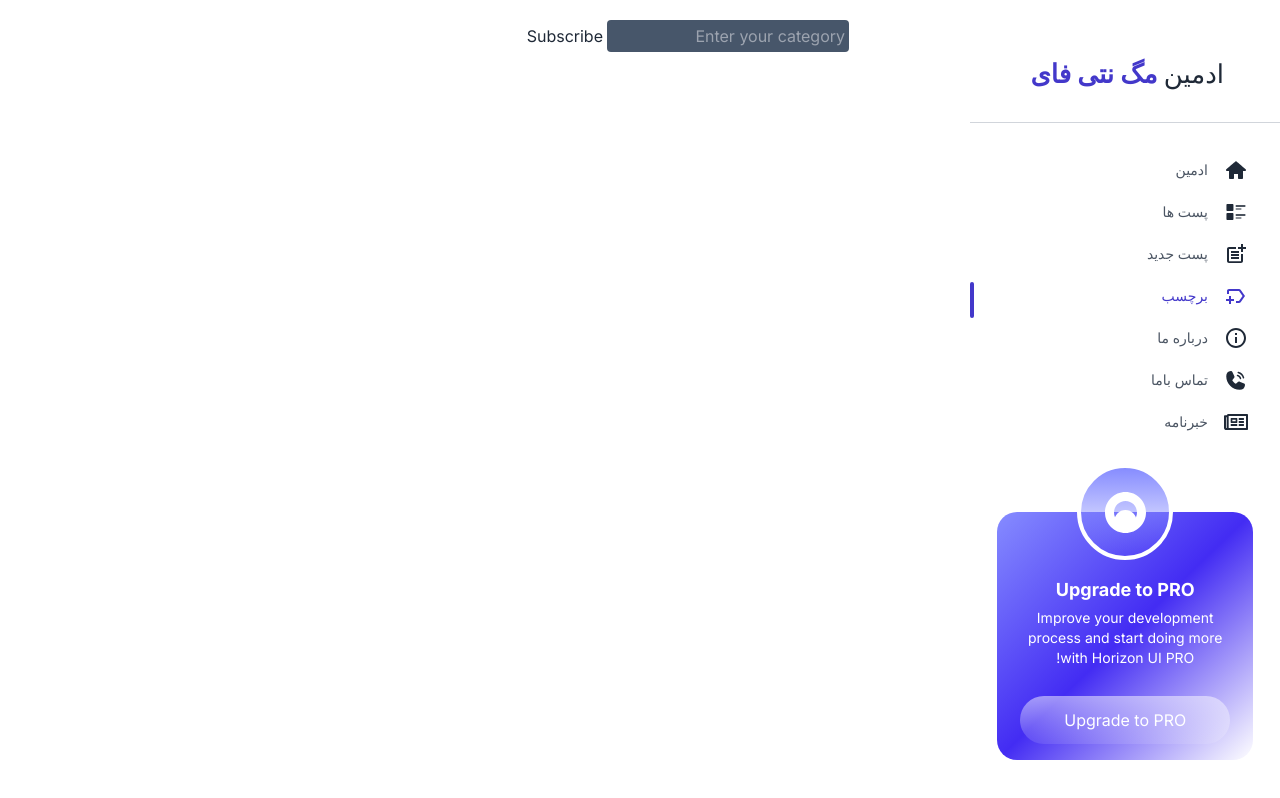
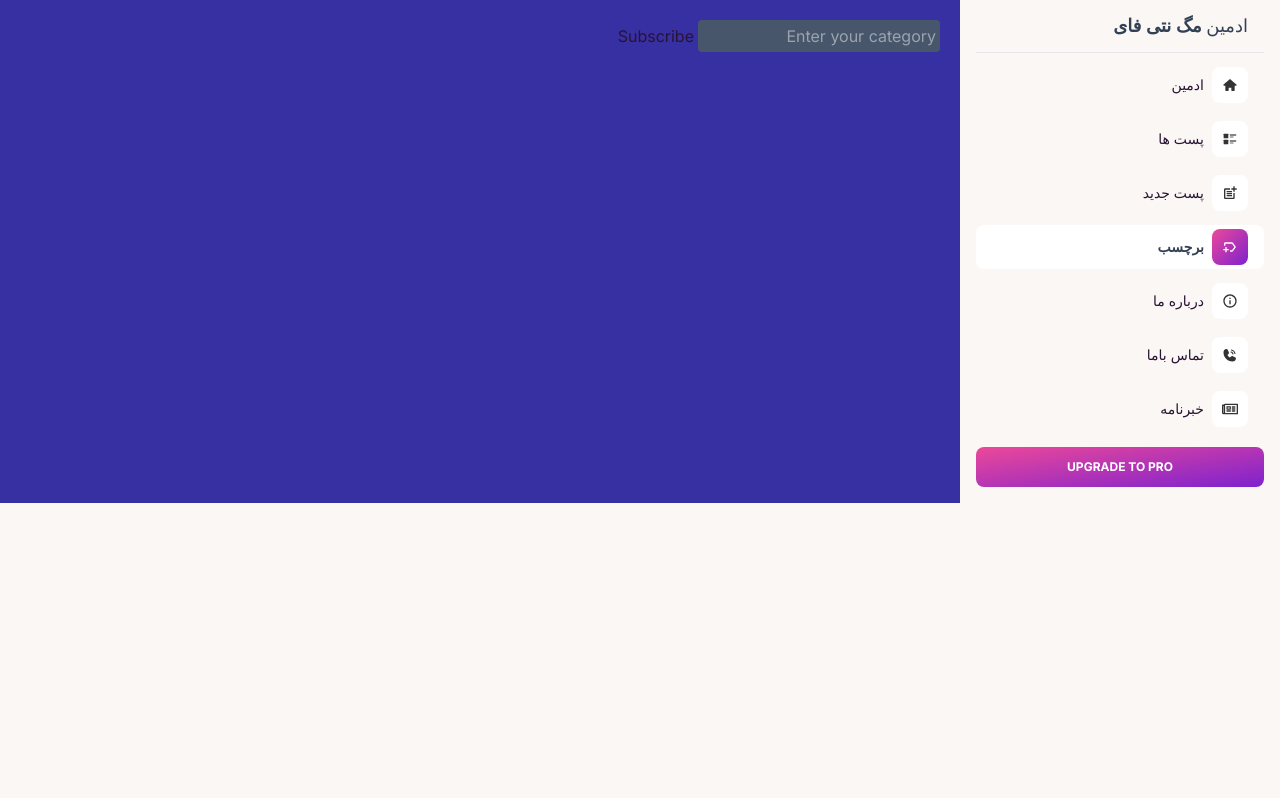
Before and after one commit to homayunmmdy/Magnitify, a Next.js app: page /admin/category in a window 1280 px wide. Built offline with nearby package versions, Linux system fonts and the light colour scheme; sample sign-in values are in the browser's storage.

Commit message:
admin page

```diff
--- a/app/admin/layout.jsx
+++ b/app/admin/layout.jsx
@@ -1,12 +1,10 @@
-'use client'
-import React, { useEffect } from 'react'
-import { useRouter } from 'next/navigation';
+"use client";
+import React, { useEffect } from "react";
+import { useRouter } from "next/navigation";
 import AdminSidbar from "../ui/admin/Sidebar";
 
-export default function AdminLayout({
-    children,
-  }) {
-    const router = useRouter()
+export default function AdminLayout({ children }) {
+  const router = useRouter();
   useEffect(() => {
     const isAuthenticated = localStorage.getItem("isLoggedIn");
     if (!isAuthenticated) {
@@ -15,20 +13,16 @@ export default function AdminLayout({
   }, []);
   return (
     <div>
-        <div className="flex h-full w-full">
+      <div className="grid grid-cols-12 ">
+        <aside className="col-span-12  lg:col-span-3">
             <AdminSidbar />
-          <div className="h-full w-full bg-lightPrimary dark:!bg-navy-900">
-            <main className="mx-[12px] h-full flex-none transition-all md:pr-2 xl:mr-[403px]">
-              <div className="h-full">
+        </aside>
+        <main className="col-span-12  lg:col-span-9">
+          <div className="bg-indigo-800 w-full h-full">
             {children}
-                {/* <Breadcrumb />
-                <Routes>
-                  <Route path="/post" element={<AdminPostForm />} />
-                </Routes> */}
           </div>
         </main>
       </div>
     </div>
-      </div>
   );
 }
--- a/app/admin/posts/page.jsx
+++ b/app/admin/posts/page.jsx
@@ -1,7 +1,6 @@
 import React from "react";
-import TicketCard from "../../ui/admin/post/AdminPost";
+import PostTable from "../../ui/admin/post/PostTable";
 import GetTicket from "../../ui/home/GetTicket";
-
 
 const Posts = async () => {
   const data = await GetTicket();
@@ -13,35 +12,30 @@ const Posts = async () => {
 
   const tickets = data.tickets;
 
-  const uniqueCategories = [
-    ...new Set(tickets?.map(({ category }) => category)),
-  ];
-
   return (
     <div className="p-5">
-            <div>
-        {tickets &&
-          uniqueCategories?.map((uniqueCategory, categoryIndex) => (
-            <div
-              key={categoryIndex}
-              className="!z-5 relative flex flex-col rounded-[20px] bg-white bg-clip-border shadow-3xl shadow-shadow-500 dark:!bg-navy-800 dark:text-white dark:shadow-none w-full p-4 h-full"
-            >
-                <div className="mb-8 w-full">
-                  <h4 className="text-xl font-bold text-navy-700 dark:text-white">
-                    {uniqueCategory}
-                  </h4>
-                </div>
-                {tickets
-                  .filter((ticket) => ticket.category === uniqueCategory)
-                  .map((filteredTicket, _index) => (
-                    <TicketCard
-                      id={_index}
-                      key={_index}
-                      ticket={filteredTicket}
-                    />
+      <div>
+        {tickets && (
+          <div className="!z-5 relative flex flex-col rounded-[20px] bg-white bg-clip-border shadow-3xl shadow-shadow-500 dark:!bg-navy-800 dark:text-white dark:shadow-none w-full p-4 h-full">
+            <div className="overflow-x-auto">
+              <table className="table">
+                <thead>
+                  <tr>
+                    <th>تیتر</th>
+                    <th>لید</th>
+                    <th>ویرایش</th>
+                    <th>حذف</th>
+                  </tr>
+                </thead>
+                <tbody>
+                  {tickets.map((Post, _index) => (
+                    <PostTable id={_index} key={_index} ticket={Post} />
                   ))}
+                </tbody>
+              </table>
             </div>
-          ))}
+          </div>
+        )}
       </div>
     </div>
   );
--- a/app/layout.jsx
+++ b/app/layout.jsx
@@ -26,7 +26,7 @@ const header = (
 
 export default function RootLayout({ children }) {
   return (
-    <html dir={SiteConfig.dir} lang={SiteConfig.lang} data-theme="light">
+    <html dir={SiteConfig.dir} lang={SiteConfig.lang} data-theme="cupcake">
       {header}
       <body className={inter.className}>
         <div className="flex flex-col h-screen max-h-screen">
--- a/app/ui/admin/NavLink.jsx
+++ b/app/ui/admin/NavLink.jsx
@@ -1,14 +1,10 @@
-'use client'
 import { TiHome } from "react-icons/ti";
-import { MdOutlinePostAdd , MdInfoOutline } from "react-icons/md";
+import { MdOutlinePostAdd, MdInfoOutline } from "react-icons/md";
 import { CgFeed } from "react-icons/cg";
 import { usePathname } from "next/navigation";
 import { PiPhoneCallFill } from "react-icons/pi";
 import { FaRegNewspaper } from "react-icons/fa";
 import { MdOutlineNewLabel } from "react-icons/md";
-
-import Link from "next/link";
-
 
 const links = [
   { name: " ادمین", href: "/admin", icon: TiHome },
@@ -22,42 +18,44 @@ const links = [
 const AdminNavLink = () => {
   const pathname = usePathname();
   return (
-    <ul className="mb-auto pt-1">
+    <>
+      <div className="items-center block w-auto max-h-screen overflow-auto h-sidenav grow basis-full">
+        <ul className="flex flex-col pl-0 mb-0 gap-2">
           {links.map((link) => {
             const LinkIcon = link.icon;
             return (
-          <Link
-            key={link.name}
-            href={link.href}>
+              <li className="mt-0.5 w-full">
                 {pathname === link.href ? (
-              <div className="relative mb-3 flex hover:cursor-pointer">
-                <li className="my-[3px] flex cursor-pointer items-center px-8">
-                  <span>
-                    <LinkIcon className="h-6 w-6" color="rgb(67, 56, 202)" />
+                  <a
+                    className="py-2.7 shadow-soft-xl p-1 text-sm ease-nav-brand my-0 flex items-center whitespace-nowrap rounded-lg bg-white px-4 font-semibold text-slate-700 transition-colors"
+                    href={link.href}
+                  >
+                    <div className="bg-gradient-to-tl from-purple-700 to-pink-500 shadow-soft-2xl ml-2 flex h-9 w-9 items-center justify-center rounded-lg bg-white bg-center stroke-0 text-center xl:p-2.5">
+                      <LinkIcon size={24} color="#FFF" />
+                    </div>
+                    <span className="ml-1 duration-300 opacity-100 pointer-events-none ease-soft">
+                      {link.name}
                     </span>
-                  <p className="leading-1 flex ms-4 font-medium text-indigo-700">
+                  </a>
+                ) : (
+                  <a
+                    class="py-2.7 text-sm ease-nav-brand  p-1 my-0 flex items-center whitespace-nowrap px-4 transition-colors hover:bg-white"
+                    href={link.href}
+                  >
+                    <div class="shadow-soft-2xl ml-2 flex h-9 w-9 items-center justify-center rounded-lg bg-white bg-center stroke-0 text-center xl:p-2.5">
+                      <LinkIcon size={24} color="#333" />
+                    </div>
+                    <span class="ml-1 duration-300 opacity-100 pointer-events-none ease-soft">
                       {link.name}
-                  </p>
+                    </span>
+                  </a>
+                )}
               </li>
-                <div className="absolute top-px h-9 w-1 rounded-lg bg-indigo-700 end-0 dark:bg-indigo-400"></div>
-
-              </div>
-            ) : (
-              <div className="relative mb-3 flex hover:cursor-pointer">
-                <li className="my-[3px] flex cursor-pointer items-center px-8">
-                  <span>
-                    <LinkIcon className="h-6 w-6" />
-                  </span>
-                  <p className="leading-1 flex ms-4 font-medium text-gray-600">
-                    {link.name}
-                  </p>
-                </li>
-              </div>
-            )}
-          </Link>
             );
           })}
         </ul>
+      </div>
+    </>
   );
 };
 
--- a/app/ui/admin/Sidebar.jsx
+++ b/app/ui/admin/Sidebar.jsx
@@ -1,82 +1,61 @@
+1 | "use client"
+import React, { useState } from "react";
 import SiteConfig from "../../config/site";
-import AdminNavLink from "./NavLink";
+import AdminNavLink from "./NavLink"
 
-const AdminSidbar = () => {
+const Sidebar = () => {
+  const [isOpen, setIsOpen] = useState(false);
+
+  const toggleMenu = () => {
+
+    setIsOpen(!isOpen);
+  };
   return (
     <>
-      <div
-        className="sm:none duration-175 linear fixed !z-50 flex min-h-full flex-col bg-white pb-10 shadow-2xl shadow-white/5 transition-all dark:!bg-navy-800 dark:text-white md:!z-50 lg:!z-50 xl:!z-0 translate-x-0"
+      <div className="w-full h-full px-4">
+        <div className="flex justify-between items-center">
+        <a
+          class="block px-4 py-3 m-0 text-lg whitespace-nowrap text-slate-700"
+          href="/"
+          target="_blank"
         >
-        <span className="absolute top-4 right-4 block cursor-pointer xl:hidden">
+          ادمین
+          <span class="ml-1 font-semibold transition-all duration-200 ease-nav-brand">
+            {" "}
+            {SiteConfig.name}
+          </span>
+        </a>
         <svg
+        onClick={toggleMenu}
+                className="h-6 w-6 lg:hidden"
+                xmlns="http://www.w3.org/2000/svg"
+                fill="none"
+                viewBox="0 0 24 24"
                 stroke="currentColor"
-            fill="currentColor"
-            strokeWidth="0"
-            viewBox="0 0 20 20"
-            aria-hidden="true"
-            height="1em"
-            width="1em"
-            xmlns="http://www.w3.org/2000/svg"
               >
+                {isOpen ? (
                   <path
-              fillRule="evenodd"
-              d="M4.293 4.293a1 1 0 011.414 0L10 8.586l4.293-4.293a1 1 0 111.414 1.414L11.414 10l4.293 4.293a1 1 0 01-1.414 1.414L10 11.414l-4.293 4.293a1 1 0 01-1.414-1.414L8.586 10 4.293 5.707a1 1 0 010-1.414z"
-              clipRule="evenodd"
-            ></path>
-          </svg>
-        </span>
-        <div className="mx-[56px] mt-[50px] flex items-center">
-          <div className="mt-1 ml-1 h-2.5 font-poppins text-[26px] font-bold uppercase text-indigo-700">
-           <span className="font-medium text-gray-800 dark:text-white">ادمین</span> {SiteConfig.name}
-          </div>
-        </div>
-        <div className="mt-[58px] mb-7 h-px bg-gray-300 dark:bg-white/30"></div>
-        <AdminNavLink />
-        <div className="flex justify-center">
-          <div className="relative mt-14 flex w-[256px] justify-center rounded-[20px] bg-gradient-to-br from-[#868CFF] via-[#432CF3] to-brand-500 pb-4">
-            <div className="absolute -top-12 flex h-24 w-24 items-center justify-center rounded-full border-[4px] border-white bg-gradient-to-b from-[#868CFF] to-brand-500 dark:!border-navy-800">
-              <svg
-                width="41"
-                height="41"
-                viewBox="0 0 41 41"
-                fill="none"
-                xmlns="http://www.w3.org/2000/svg"
-              >
+                    strokeLinecap="round"
+                    strokeLinejoin="round"
+                    strokeWidth={2}
+                    d="M6 18L18 6M6 6l12 12"
+                  />
+                ) : (
                   <path
-                  d="M10.0923 27.3033H30.8176V36.3143H10.0923V27.3033Z"
-                  fill="white"
-                ></path>
-                <path
-                  d="M31.5385 29.1956C31.5385 26.2322 30.3707 23.3901 28.2922 21.2947C26.2136 19.1992 23.3945 18.022 20.4549 18.022C17.5154 18.022 14.6963 19.1992 12.6177 21.2947C10.5392 23.3901 9.37143 26.2322 9.37143 29.1956L20.4549 29.1956H31.5385Z"
-                  fill="white"
-                ></path>
-                <path
-                  fillRule="evenodd"
-                  clipRule="evenodd"
-                  d="M20.5 31.989C26.8452 31.989 31.989 26.8452 31.989 20.5C31.989 14.1548 26.8452 9.01099 20.5 9.01099C14.1548 9.01099 9.01099 14.1548 9.01099 20.5C9.01099 26.8452 14.1548 31.989 20.5 31.989ZM20.5 41C31.8218 41 41 31.8218 41 20.5C41 9.17816 31.8218 0 20.5 0C9.17816 0 0 9.17816 0 20.5C0 31.8218 9.17816 41 20.5 41Z"
-                  fill="white"
-                ></path>
+                    strokeLinecap="round"
+                    strokeLinejoin="round"
+                    strokeWidth={2}
+                    d="M4 6h16M4 12h16m-7 6h7"
+                  />
+                )}
               </svg>
         </div>
-            <div className="mt-16 flex h-fit flex-col items-center">
-              <p className="text-lg font-bold text-white">Upgrade to PRO</p>
-              <p className="mt-1 px-4 text-center text-sm text-white">
-                Improve your development process and start doing more with
-                Horizon UI PRO!
-              </p>
-              <a
-                target="blank"
-                className="text-medium mt-7 block rounded-full bg-gradient-to-b from-white/50 to-white/10 py-[12px] px-11 text-center text-base text-white hover:bg-gradient-to-b hover:from-white/40 hover:to-white/5 "
-                href="https://horizon-ui.com/pro?ref=live-free-tailwind-react"
-              >
-                Upgrade to PRO
-              </a>
-            </div>
-          </div>
-        </div>
+        <hr class="h-px mt-0 bg-transparent bg-gradient-to-r from-transparent via-black/40 to-transparent mb-2" />
+        {window.innerWidth >= 992 ? <AdminNavLink /> : isOpen &&    <AdminNavLink />}
+        <a class="inline-block w-full px-6 py-3 my-4 font-bold text-center text-white uppercase align-middle transition-all ease-in border-0 rounded-lg select-none shadow-soft-md bg-150 bg-x-25 leading-pro text-xs bg-gradient-to-tl from-purple-700 to-pink-500 hover:shadow-soft-2xl hover:scale-102" href="https://www.creative-tim.com/product/soft-ui-dashboard-pro-tailwind?ref=sidebarfree">Upgrade to pro</a>
       </div>
     </>
   );
 };
 
-export default AdminSidbar;
+export default Sidebar;
--- a/app/ui/admin/post/AdminPost.jsx
+++ /dev/null
@@ -1,37 +0,0 @@
-import Link from "next/link";
-import { CiEdit } from "react-icons/ci";
-import DeleteBlock from "../../home/DeleteBlock"
-const AdminPost = ({ ticket }) => {
-  return (
-    <>
-       <div className="!z-5 relative flex flex-col rounded-[20px] bg-white bg-clip-border shadow-3xl shadow-shadow-500 dark:!bg-navy-800 dark:text-white dark:shadow-none w-full p-4 h-full">
-        <div className="flex w-full items-center justify-between rounded-2xl bg-white p-3 shadow-3xl shadow-shadow-500 dark:!bg-navy-700 dark:shadow-none">
-
-          <div className="flex items-center">
-            <div className="ml-5">
-                 <img src={ticket.imgurl} alt={ticket.title}  className="h-[95px] w-[95px] rounded-lg " width="120"
-            height="120"
-            loading="lazy" />
-            </div>
-            <div className="ml-4">
-              <p className="text-base font-medium text-navy-700 dark:text-white">
-              {ticket.title}
-              </p>
-              <p className="mt-2 text-sm text-gray-600">
-              {ticket.description}
-              </p>
-            </div>
-          </div>
-          <div className="mr-4 flex items-center justify-center text-gray-600 dark:text-white">
-          <Link href={`/admin/post/${ticket._id}`} >
-          <CiEdit size={25}/>
-          </Link>
-          <DeleteBlock id={ticket._id} />
-          </div>
-        </div>
-      </div>
-    </>
-  );
-};
-
-export default AdminPost;
--- /dev/null
+++ b/app/ui/admin/post/PostTable.jsx
@@ -0,0 +1,36 @@
+import Link from "next/link";
+import { CiEdit } from "react-icons/ci";
+import DeleteBlock from "../../home/DeleteBlock";
+const PostTable = ({ ticket }) => {
+  return (
+    <>
+      <tr>
+        <td>
+          <div className="flex items-center gap-3">
+            <div className="avatar">
+              <div className="mask mask-squircle w-12 h-12">
+                <img src={ticket.imgurl} alt={ticket.title} />
+              </div>
+            </div>
+            <div>
+              <div className="font-bold">{ticket.title}</div>
+            </div>
+          </div>
+        </td>
+        <td>{ticket.description}</td>
+        <td>
+          <Link href={`/admin/post/${ticket._id}`}>
+            <CiEdit size={25} />
+          </Link>
+        </td>
+        <th>
+          <button className="btn btn-ghost btn-xs">
+            <DeleteBlock id={ticket._id} />
+          </button>
+        </th>
+      </tr>
+    </>
+  );
+};
+
+export default PostTable;
```
Lines whose indentation alone changed are shown as unchanged.
